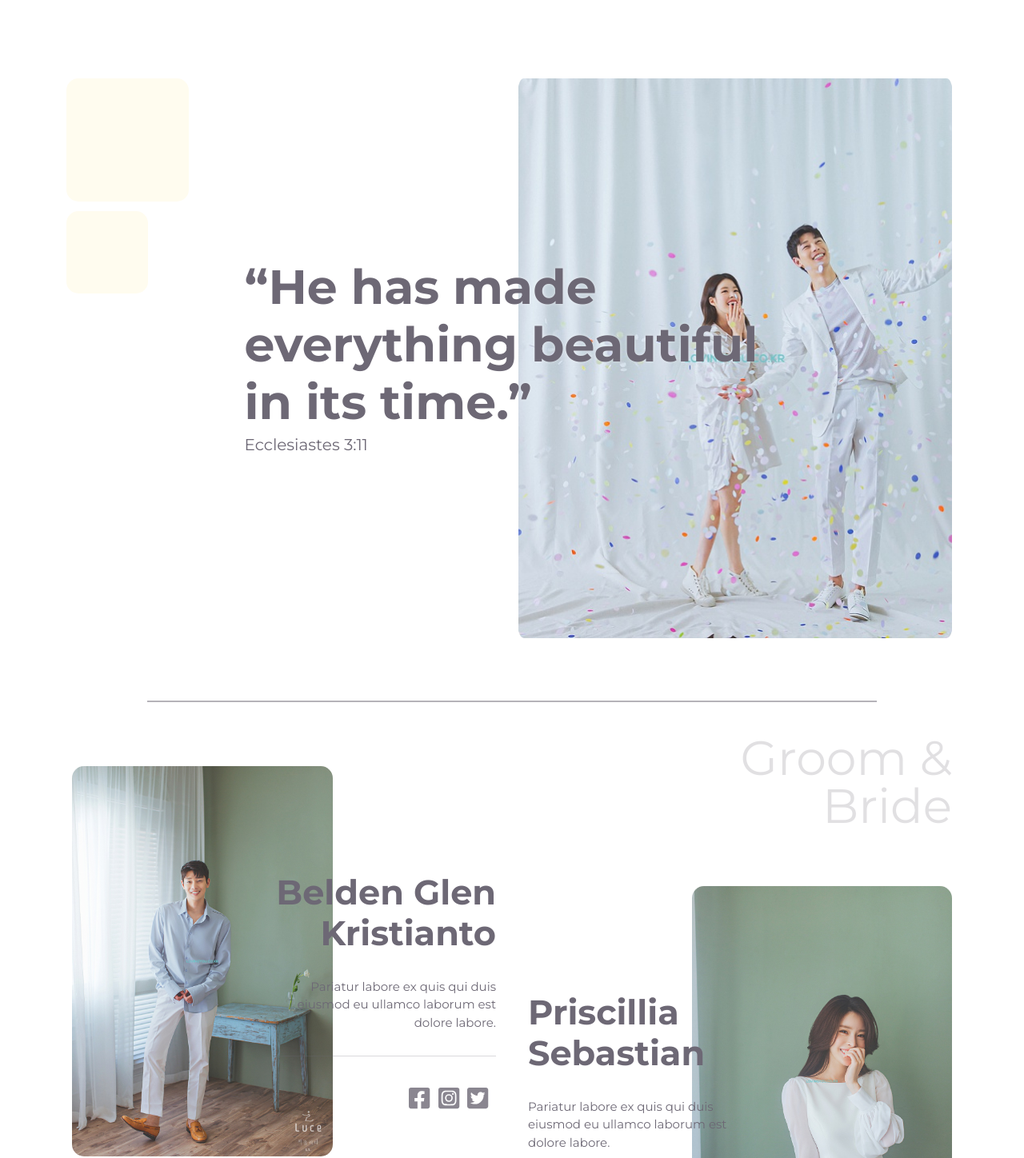
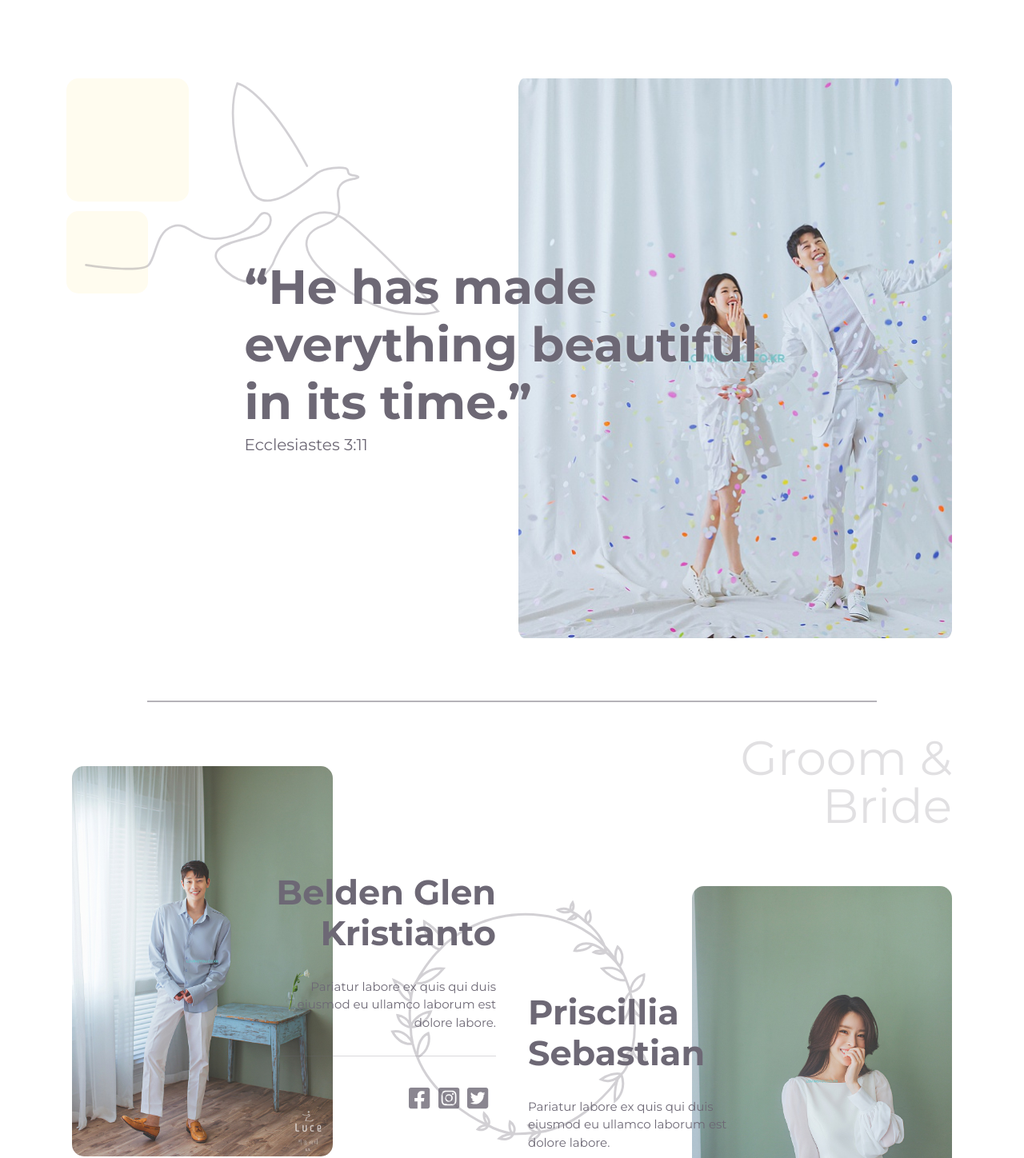
Before and after one commit to mush-mush-mush/wedding-invitation, a React (Create React App) app: page / in a window 1280 px wide. Shown: the part 782-2230 px from the top of the page at 80% size. Built offline with nearby package versions, Linux system fonts and the light colour scheme.

Commit message:
v0.1.7 debug perfomance issues

```diff
--- a/src/components/couple.js
+++ b/src/components/couple.js
@@ -11,7 +11,7 @@ import groom from "./../images/groom.jpg";
 import img01 from "./../images/img01.jpg";
 import img02 from "./../images/img02.jpg";
 import img03 from "./../images/img03.jpg";
-// import Wreath from "./wreath";
+import Wreath from "./wreath";
 
 function Couple() {
   const { ref, inView } = useInView({ threshold: 0.2 });
@@ -35,9 +35,7 @@ function Couple() {
       className={`couple container ${inView ? "show" : "hide"}`}
     >
       <section className={`row position-relative`}>
-        {
-          // inView && <Wreath />
-        }
+        {inView && <Wreath />}
         <div className="groom col-lg-6 col-md-10">
           <img src={groom} alt="" className="couple--img"></img>
           <div className="couple--text text-end">
--- a/src/components/quote.js
+++ b/src/components/quote.js
@@ -2,7 +2,7 @@
 // import { motion, useAnimation } from "framer-motion";
 import React from "react";
 import image from "./../images/quote.jpg";
-// import Bird from "./bird";
+import Bird from "./bird";
 import { useInView } from "react-intersection-observer";
 
 function Quote() {
@@ -28,11 +28,7 @@ function Quote() {
           inView ? "show" : "hide"
         }`}
       >
-        <div className="quote--left col-sm-2 col-2">
-          {
-            // inView && <Bird />
-          }
-        </div>
+        <div className="quote--left col-sm-2 col-2">{inView && <Bird />}</div>
         <img src={image} alt="" className="quote--img col-sm-6 col-8"></img>
         <div className="quote--text">
           <h2>“He has made everything beautiful in its time.”</h2>
```
